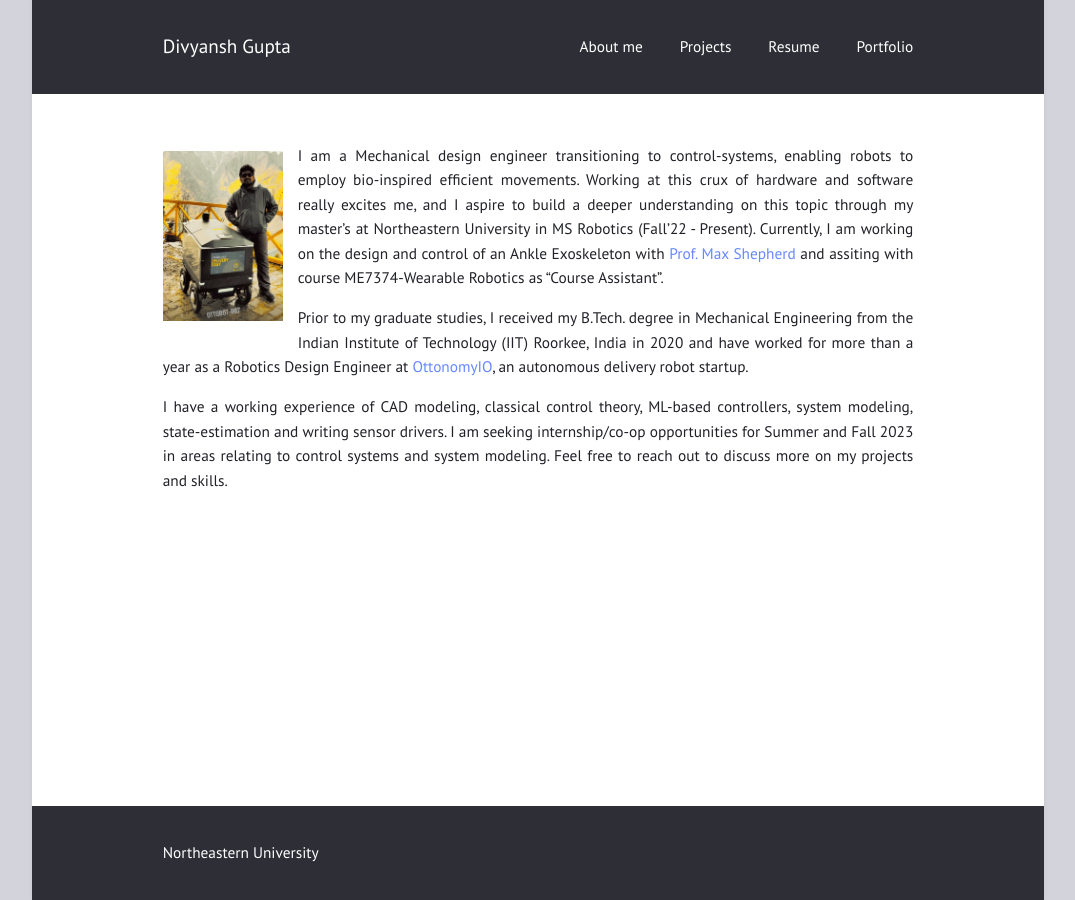
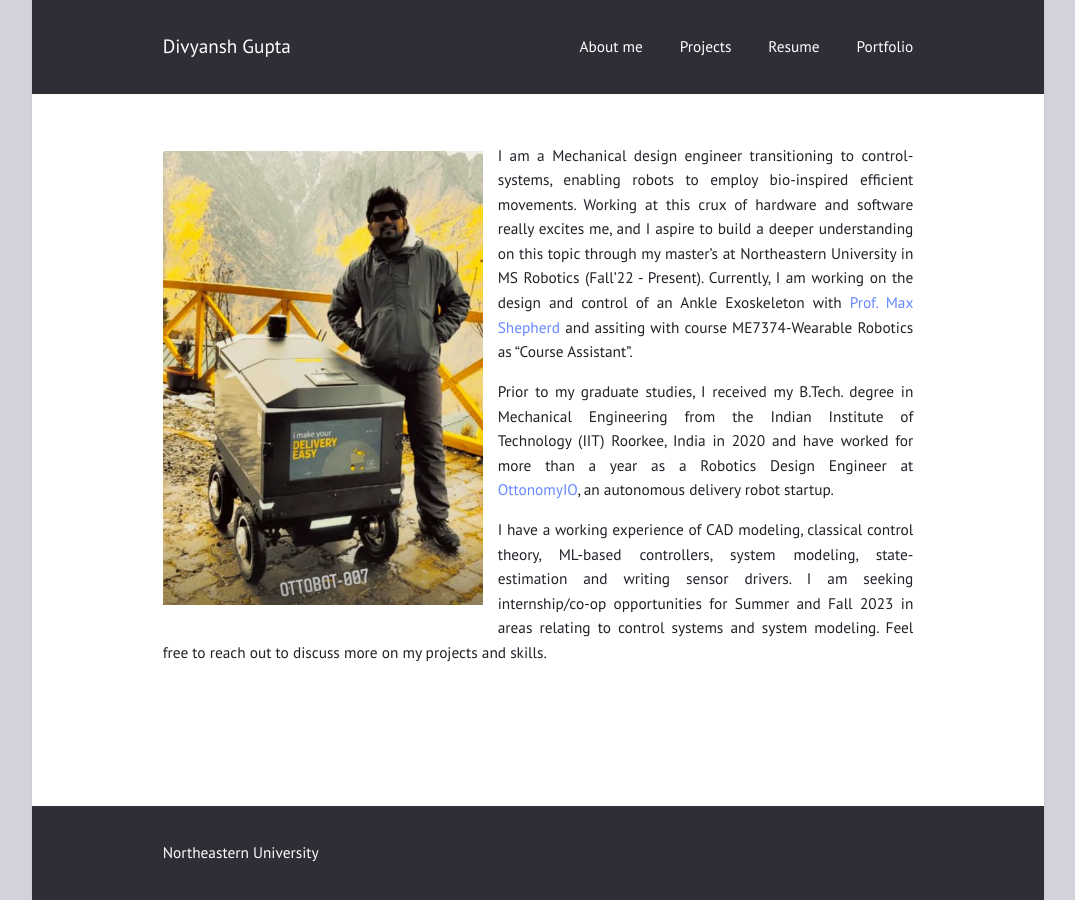
Before and after one commit to gupta-divy/gupta-divy.github.io, a Jekyll site: the page built from index.md, in a window 1280 px wide. Shown: the whole page, without its empty margins (102-1177 px from the left). Built offline with Jekyll 4.4.1, drawn with Linux system fonts in a browser that asks for light colours.

Commit message:
Adjusting image size

```diff
--- a/index.md
+++ b/index.md
@@ -2,7 +2,7 @@
 layout: page
 title: ""
 ---
-<img align="left" width="120" height="120" src="/assets/my_photo2.png" style="padding-right: 15px; padding-bottom: 15px;">
+<img align="left" width="320" height="120" src="/assets/my_photo2.png" style="padding-right: 15px; padding-bottom: 15px;">
 
 I am a Mechanical design engineer transitioning to control-systems, enabling robots to employ bio-inspired efficient movements. Working at this crux of hardware and software really excites me, and I aspire to build a deeper understanding on this topic through my master's at Northeastern University in MS Robotics (Fall'22 - Present). Currently, I am working on the design and control of an Ankle Exoskeleton with [Prof. Max Shepherd](https://coe.northeastern.edu/people/shepherd-maxwell/) and assiting with course ME7374-Wearable Robotics as "Course Assistant".
 
```
